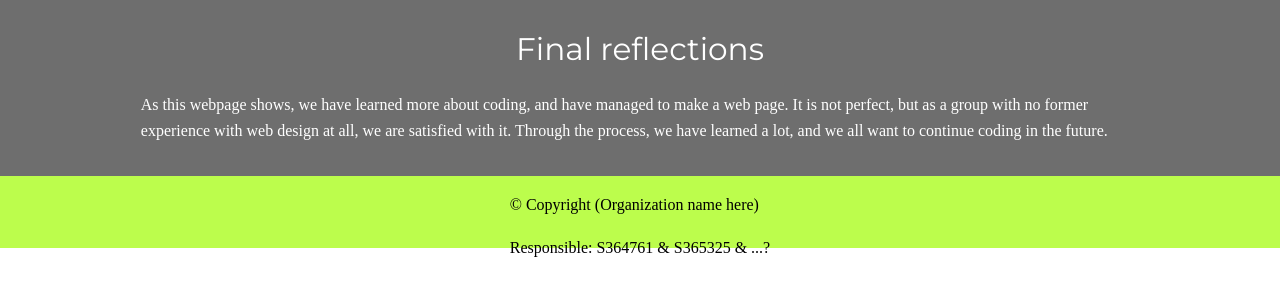
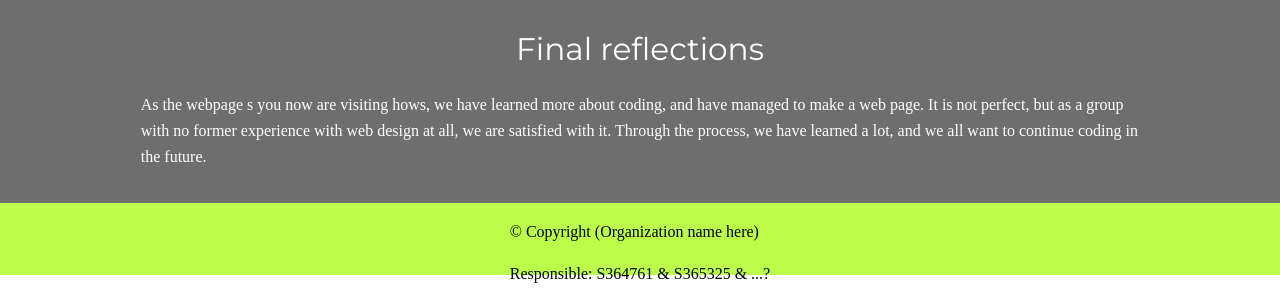
Before and after one commit to Heku-I/G_83_DATA1200, a plain HTML site: page reflection.html in a window 1280 px wide. Shown: the part 1519-1823 px from the top of the page. Before the commit the page ends 1796 px from the top, so only its background shows below. Drawn offline with Linux system fonts and the light colour scheme.

Commit message:
Update reflection.html

```diff
--- a/reflection.html
+++ b/reflection.html
@@ -136,7 +136,7 @@
       <div class="conclusion">
       <h3>Final reflections</h3>
       <p>
-        As this webpage shows, we have learned more about coding, and have
+        As the webpage s you now are visiting hows, we have learned more about coding, and have
         managed to make a web page. It is not perfect, but as a group with no
         former experience with web design at all, we are satisfied with it.
         Through the process, we have learned a lot, and we all want to continue
```
